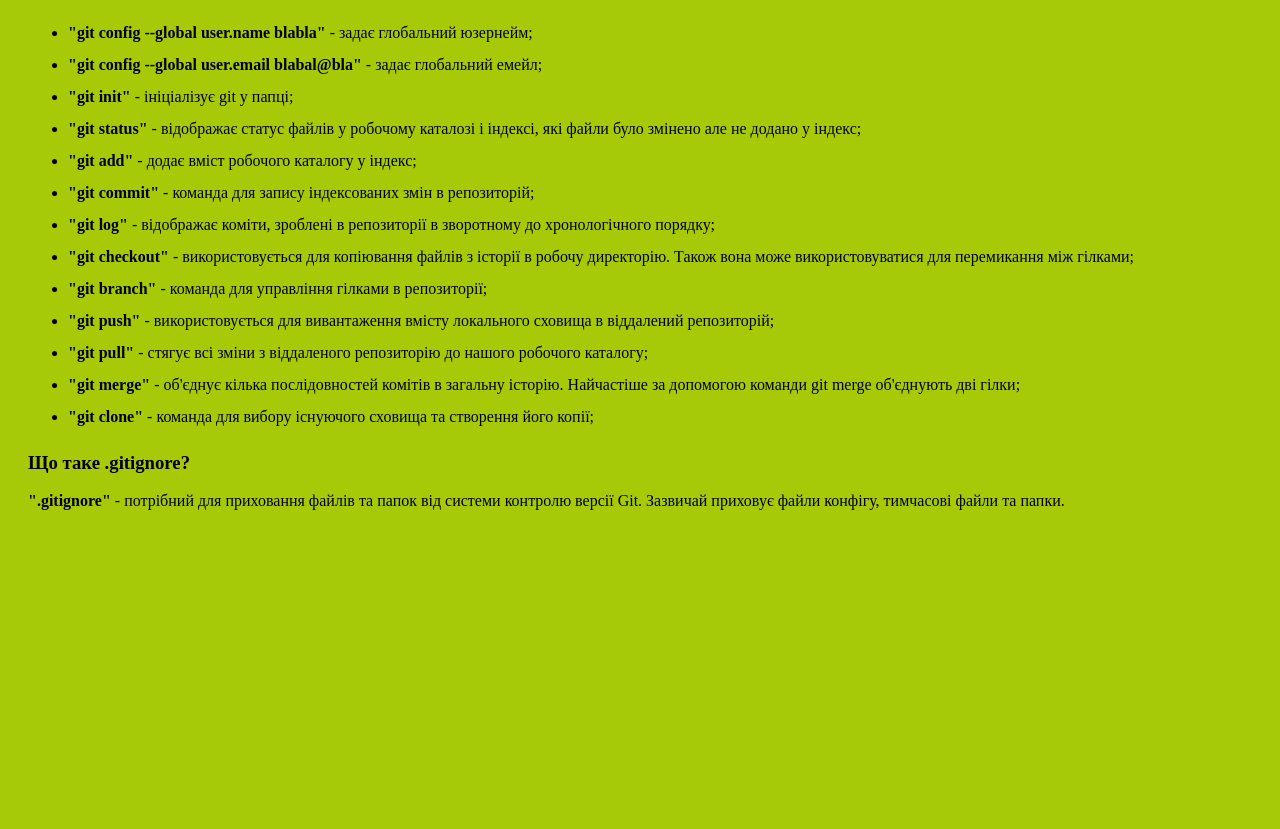
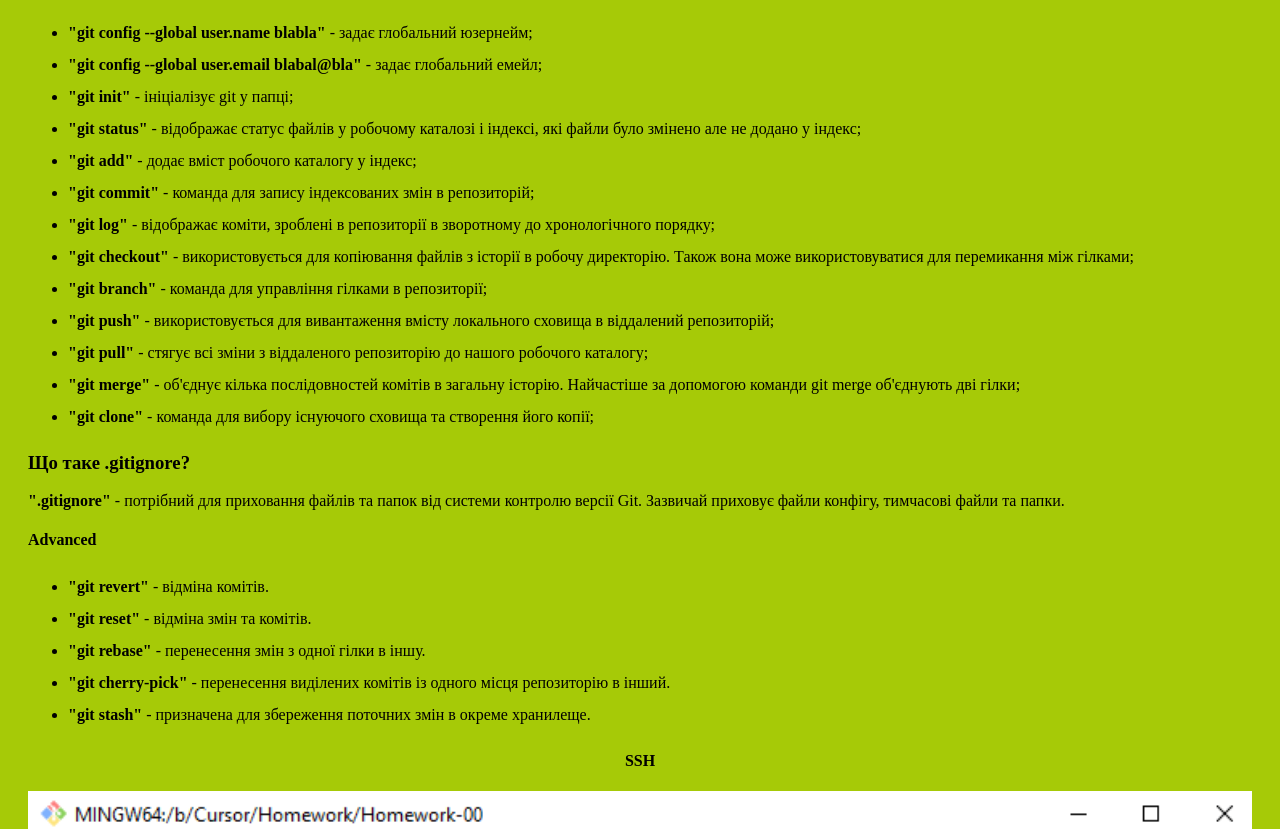
Before and after one commit to PavloBudko/homework, a plain HTML site: page index.html in a window 1280 px wide. Shown: the part 138-967 px from the top of the page. Before the commit the page ends 800 px from the top, so only its background shows below. Drawn offline with Linux system fonts and the light colour scheme.

Commit message:
connection ssh

```diff
--- a/index.html
+++ b/index.html
@@ -34,5 +34,17 @@
 
     <h3>Що таке .gitignore?</h3>
         <p><b>".gitignore"</b> - потрібний для приховання файлів та папок від системи контролю версії Git. Зазвичай приховує файли конфігу, тимчасові файли та папки.</p>
+
+        <h4>Advanced</h4>
+    <ul>
+        <li><strong>"git revert"</strong> - відміна комітів.</li>
+        <li><strong>"git reset"</strong> - відміна змін та комітів.</li>
+        <li><strong>"git rebase"</strong> - перенесення змін з одної гілки в іншу.</li>
+        <li><strong>"git cherry-pick"</strong> - перенесення виділених комітів із одного місця репозиторію в інший.</li>
+        <li><strong>"git stash"</strong> - призначена для збереження поточних змін в окреме хранилеще.</li>
+    </ul>
+
+     <h4 align="center"><strong>SSH</strong></h4>
+     <img src="ssh.png" alt="Підключення ssh">
 </body>
 </html>
```
Also changed, not shown: ssh.png (added).
